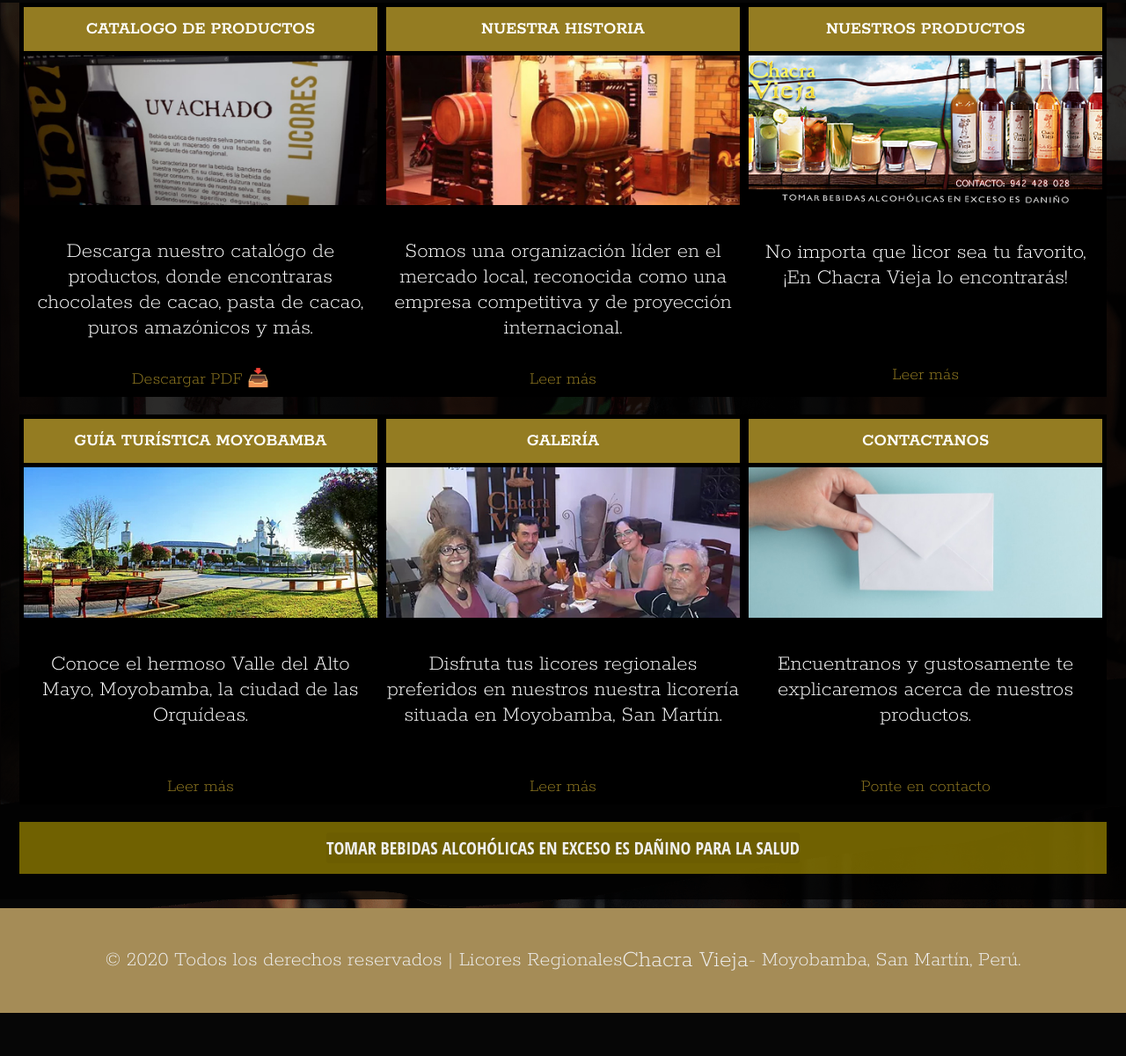
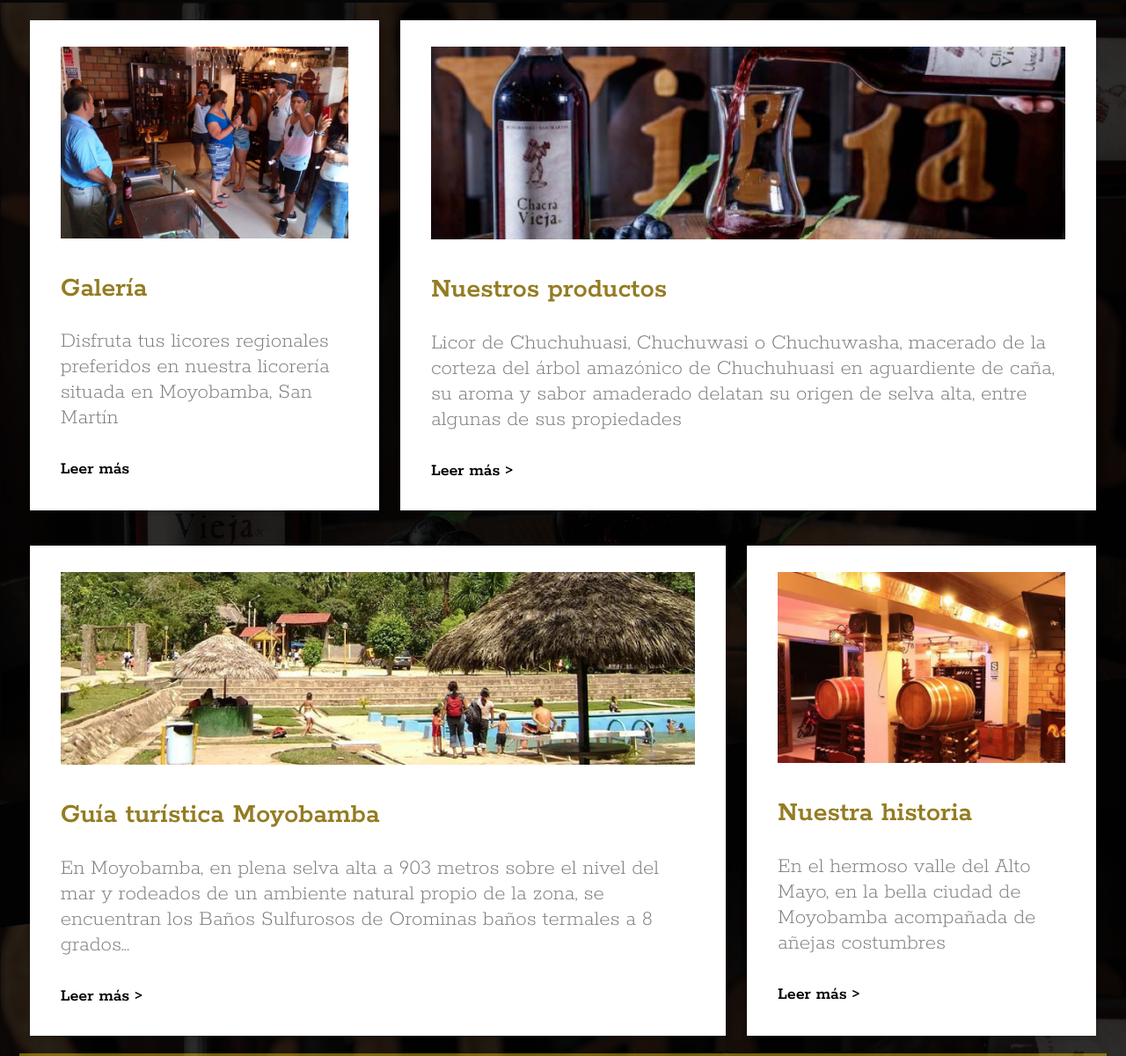
Before and after one commit to renaco/chacravieja, a Gatsby site: page / in a window 1280 px wide. Shown: the part 200-1400 px from the top of the page at 88% size. Before the commit the page ends 1351 px from the top, so only its background shows below. Built offline with nearby package versions, Linux system fonts and the light colour scheme; Gatsby itself is replaced by a stand-in of ours; a web font is replaced by a local one.

Commit message:
home: define new structure

```diff
--- a/package.json
+++ b/package.json
@@ -64,7 +64,7 @@
   },
   "scripts": {
     "build": "gatsby build --prefix-paths",
-    "develop": "gatsby develop",
+    "dev": "gatsby develop",
     "format": "prettier --write \"**/*.{js,jsx,json,md}\"",
     "sync": "browser-sync start --proxy localhost:8000",
     "start": "concurrently \"yarn develop\" \"yarn sync\"",
--- a/src/components/home/index.js
+++ b/src/components/home/index.js
@@ -1,21 +1,12 @@
+import React from "react"
+import { Link } from "gatsby"
 import styled from "styled-components"
 import { CONFIG } from "./../../constants/global"
 import media from "styled-media-query"
 
-export const HomeItem = styled.div`
-  background: black;
-  margin-bottom: 20px;
-  padding: 5px;
-  text-align: center;
+export const HomeColumn = styled.div`
   width: 100%;
-  a {
-    text-decoration: none;
-    display: block;
-  }
-  p {
-    color: white;
-    min-height: 110px;
-  }
+  display: flex;
 `
 
 export const HomeItemTitle = styled.h5`
@@ -52,3 +43,31 @@
   margin: 0 auto 1.45rem;
   text-align: center;
 `
+
+export const HomeLinkInner = styled(props => <Link {...props} />)`
+  background: white;
+  margin: 20px 12px;
+  text-align: left;
+  width: ${props => props.width ? props.width : `100%`};
+  padding: 30px 35px;
+  box-shadow: 0px 4px 5px rgba(0, 0, 0, 0.12);
+  text-decoration: none;
+  display: block;
+  p {
+    color: #797979;
+    min-height: 110px;
+  }
+  strong {
+    color: black;
+  }
+`
+
+export const HomeItem = ({ children, link, title, image, description, paragraph, label, width }) => (
+  <HomeLinkInner to={link} width={width}>
+    <img lazyload='lazy' src={image} alt={description} />
+    <h2>{title}</h2>
+    <p>{paragraph}</p>
+    {children}
+    <strong>{label}</strong>
+  </HomeLinkInner>
+)
--- /dev/null
+++ b/src/components/home/styled.js
@@ -0,0 +1 @@
+import styled from 'styled-components';
--- a/src/components/layout.css
+++ b/src/components/layout.css
@@ -220,6 +220,7 @@
   padding-right: 0;
   padding-top: 0;
   margin-bottom: 1.45rem;
+  width: 100%;
 }
 h1 {
   margin-left: 0;
--- a/src/components/menu/index.js
+++ b/src/components/menu/index.js
@@ -84,6 +84,7 @@
 const MenuLinks = () => {
   return (
     <>
+      <Link to="/">INICIO</Link>
       <Link to="/historia">HISTORIA</Link>
       <Link to="/productos">PRODUCTOS</Link>
       <Link to="/turismo-y-mas">TURISMO Y MÁS</Link>
--- a/src/pages/index.js
+++ b/src/pages/index.js
@@ -1,75 +1,61 @@
 import React from "react"
-import { Link } from "gatsby"
-import styled from "styled-components"
-import media from "styled-media-query"
-
 import Layout from "../components/layout"
 import SEO from "../components/seo"
-import homeItemOne from "./../images/home-item-1.jpg"
-import homeItemTwo from "./../images/home-item-2.jpg"
-import homeItemThree from "./../images/home-item-3.jpg"
-import homeItemFour from "./../images/home-item-4.jpg"
-import homeItemMail from "./../images/home-item-mail.jpg"
-import homeItemDownload from "./../images/home-item-download.jpg"
+import homeGallery from "./../images/home-gallery.jpg"
+import homeGuide from "./../images/home-guide.jpg"
+import homeHistory from "./../images/home-history.jpg"
+import ourProducts from "./../images/nuestros-productos.jpg"
 import Legal from "./../components/legal"
-import { HomeItem, HomeItemTitle } from "./../components/home"
-
-const ContentItemComponent = styled.div`
-  display: grid;
-  grid-template-columns: repeat(auto-fill, minmax(33%, 1fr));
-  ${media.lessThan("medium")`
-    grid-template-columns: repeat(auto-fill, minmax(100%, 1fr));
-  `}
-`
+import { HomeItem, HomeColumn } from "./../components/home"
 
 const IndexPage = () => (
   <Layout>
     <SEO title="Home" />
-    <ContentItemComponent>
-      <HomeItem>
-        <a href="//archivos.chacravieja.com/catalogo.pdf">
-          <HomeItemTitle>Catalogo de productos</HomeItemTitle>
-          <img lazyload='lazy' src={homeItemDownload} alt='Descarga el catalogo' />
-          <p>Descarga nuestro catalógo de productos, donde encontraras chocolates de cacao, pasta de cacao, puros amazónicos y más.</p>
-          Descargar PDF 📥</a>
-      </HomeItem>
-      <HomeItem>
-        <Link to="/historia">
-          <HomeItemTitle>NUESTRA HISTORIA</HomeItemTitle>
-          <img lazyload='lazy' src={homeItemThree} alt="Nuestra historia" />
-          <p>Somos una organización líder en el mercado local, reconocida como una empresa competitiva y de proyección internacional.</p>
-          Leer más</Link>
-      </HomeItem>
-      <HomeItem>
-        <Link to="/productos">
-          <HomeItemTitle>NUESTROS PRODUCTOS</HomeItemTitle>
-          <img lazyload='lazy' src={homeItemTwo} alt="Nuestros productos" />
-          <p>No importa que licor sea tu favorito, ¡En Chacra Vieja lo encontrarás!</p>
-          Leer más</Link>
-      </HomeItem>
-      <HomeItem>
-        <Link to="/turismo-y-mas">
-          <HomeItemTitle>GUÍA TURÍSTICA MOYOBAMBA</HomeItemTitle>
-          <img lazyload='lazy' src={homeItemFour} alt="Guía turística Moyobamba" />
-          <p>Conoce el hermoso Valle del Alto Mayo, Moyobamba, la ciudad de las Orquídeas.</p>
-          Leer más</Link>
-      </HomeItem>
-      <HomeItem>
-        <Link to="/galeria">
-          <HomeItemTitle>GALERÍA</HomeItemTitle>
-          <img lazyload='lazy' src={homeItemOne} alt="Galería" />
-          <p>Disfruta tus licores regionales preferidos en nuestros nuestra licorería situada en Moyobamba, San Martín.</p>
-          Leer más</Link>
-      </HomeItem>
-      <HomeItem>
-        <Link to="/contacto">
-          <HomeItemTitle>CONTACTANOS</HomeItemTitle>
-          <img lazyload='lazy' src={homeItemMail} alt="Contactanos" />
-          <p>Encuentranos y gustosamente te explicaremos acerca de nuestros productos.</p>
-          Ponte en contacto</Link>
-      </HomeItem>
-    </ContentItemComponent>
-    <Legal/>
+    <HomeColumn>
+
+      <HomeItem
+        link={'/galeria'}
+        title={'Galería'}
+        image={homeGallery}
+        description={'Descarga el catalogo'}
+        paragraph={'Disfruta tus licores regionales preferidos en nuestra licorería situada en Moyobamba, San Martín'}
+        label={'Leer más'}
+        width={'33.3%'}
+      />
+
+      <HomeItem
+        link={'/productos'}
+        title={'Nuestros productos'}
+        image={ourProducts}
+        description={'Descarga el catalogo'}
+        paragraph={'Licor de Chuchuhuasi, Chuchuwasi o Chuchuwasha, macerado de la corteza del árbol amazónico de Chuchuhuasi en aguardiente de caña, su aroma y sabor amaderado delatan su origen de selva alta, entre algunas de sus propiedades'}
+        label={'Leer más >'}
+        width={'66.6%'}
+      />
+
+    </HomeColumn>
+    <HomeColumn>
+      <HomeItem
+        link={'/turismo-y-mas'}
+        title={'Guía turística Moyobamba'}
+        image={homeGuide}
+        description={'Descarga el catalogo'}
+        paragraph={'En Moyobamba, en plena selva alta a 903 metros sobre el nivel del mar y rodeados de un ambiente natural propio de la zona, se encuentran los Baños Sulfurosos de Orominas baños termales a 8 grados...'}
+        label={'Leer más >'}
+        width={'66.6%'}
+      />
+
+      <HomeItem
+        link={'/historia'}
+        title={'Nuestra historia'}
+        image={homeHistory}
+        description={'Descarga el catalogo'}
+        paragraph={'En el hermoso valle del Alto Mayo, en la bella ciudad de Moyobamba acompañada de añejas costumbres'}
+        label={'Leer más >'}
+        width={'33.3%'}
+      />
+    </HomeColumn>
+    <Legal />
   </Layout>
 )
 
```
Also changed, not shown: src/images/home-gallery.jpg (added), src/images/home-guide.jpg (added), src/images/home-history.jpg (added), src/images/nuestros-productos.jpg (added).
